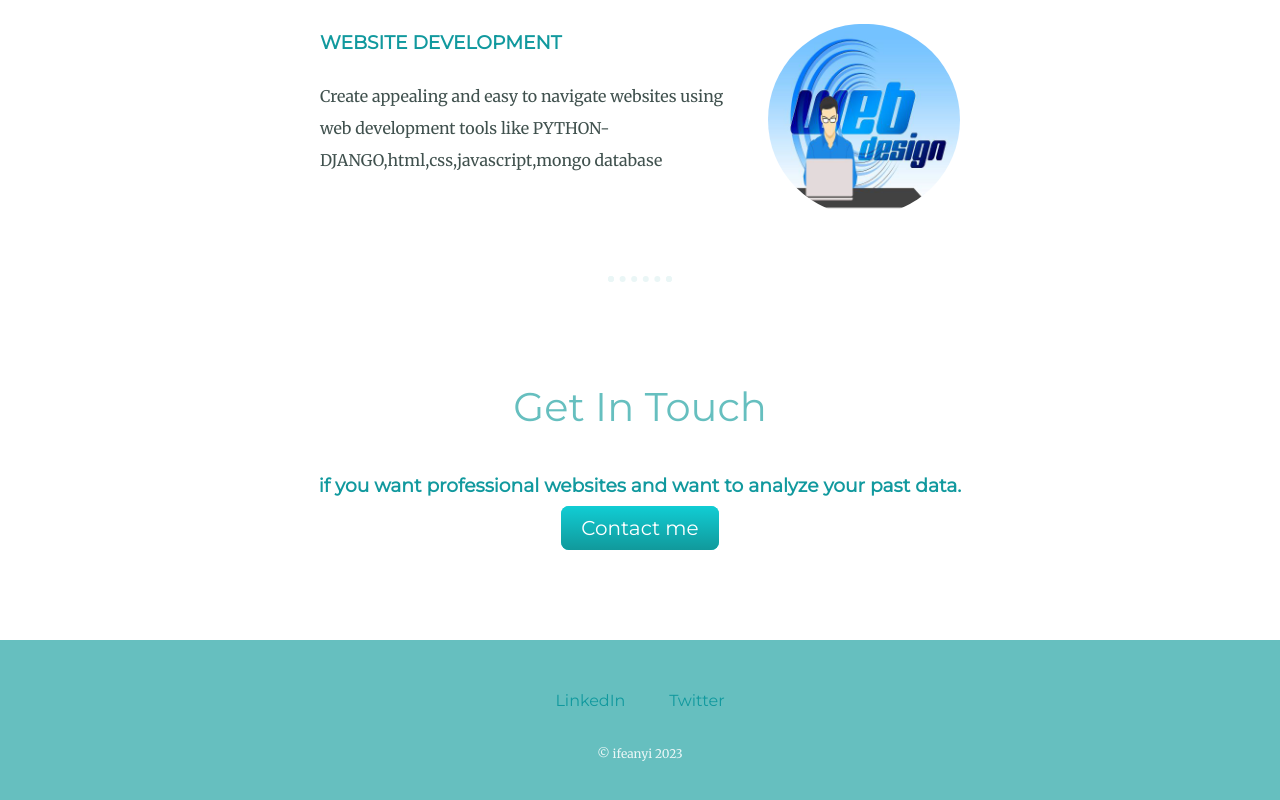
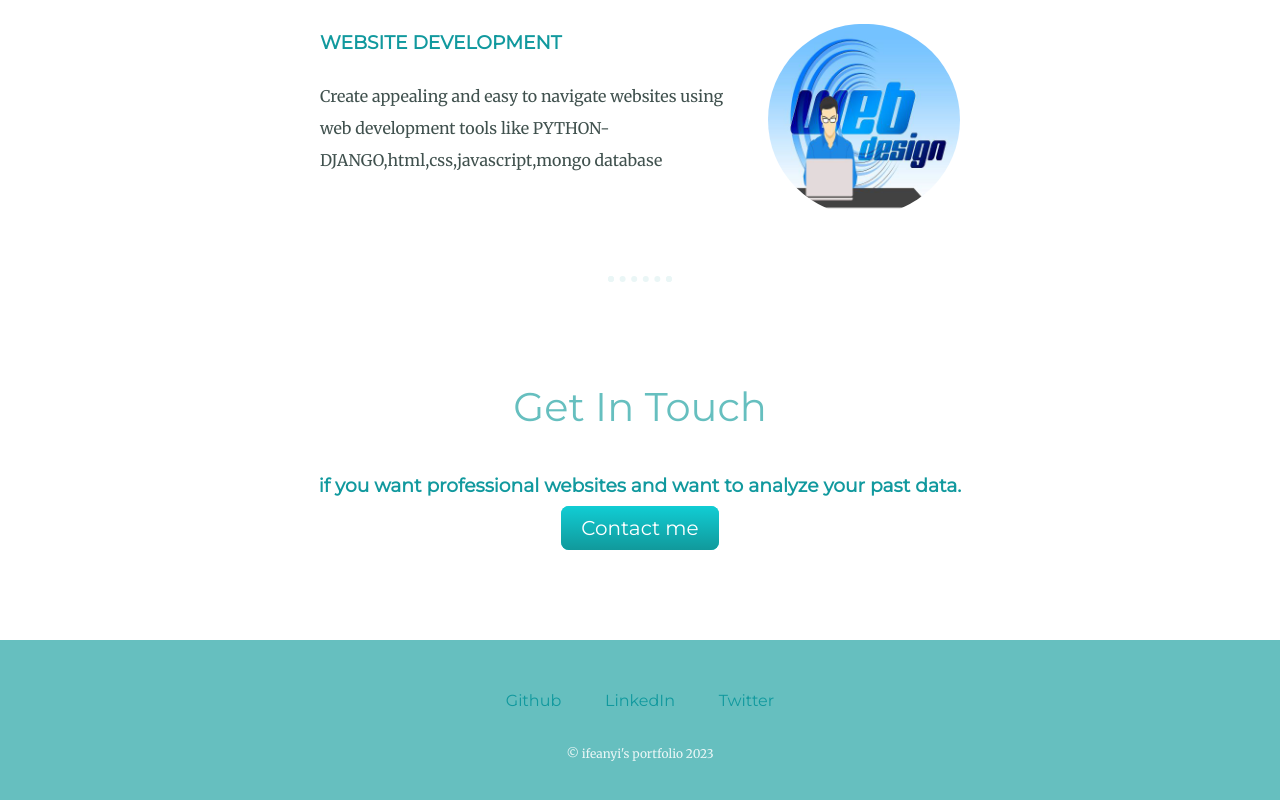
Before and after one commit to ifeanyi2021/ifeanyi2021, a plain HTML site: page soft website/index.html in a window 1280 px wide. Shown: the part 2371-3171 px from the top of the page. Drawn offline with Linux system fonts and the light colour scheme.

Commit message:
Update index.html

```diff
--- a/soft website/index.html
+++ b/soft website/index.html
@@ -96,7 +96,7 @@
         <hr />
         <div class="contact-me">
           <h2>Get In Touch</h2>
-          <h3>
+          <h3 class="prof">
             if you want professional websites and want to analyze your past
             data.
           </h3>
@@ -108,10 +108,12 @@
 
     <!-- bottom container-->
     <div class="bottom-container">
+      <a class="footer-link" href="https://ifeanyi2021.github.io/ifeanyi2021/soft%20website/index.html">Github</a>
+
       <a class="footer-link" href="https://www.linkedin.com/">LinkedIn</a>
       <a class="footer-link" href="https://twitter.com/">Twitter</a>
 
-      <p class="copyright">© ifeanyi 2023</p>
+      <p class="copyright">© ifeanyi's portfolio 2023</p>
     </div>
   </body>
 </html>
```
